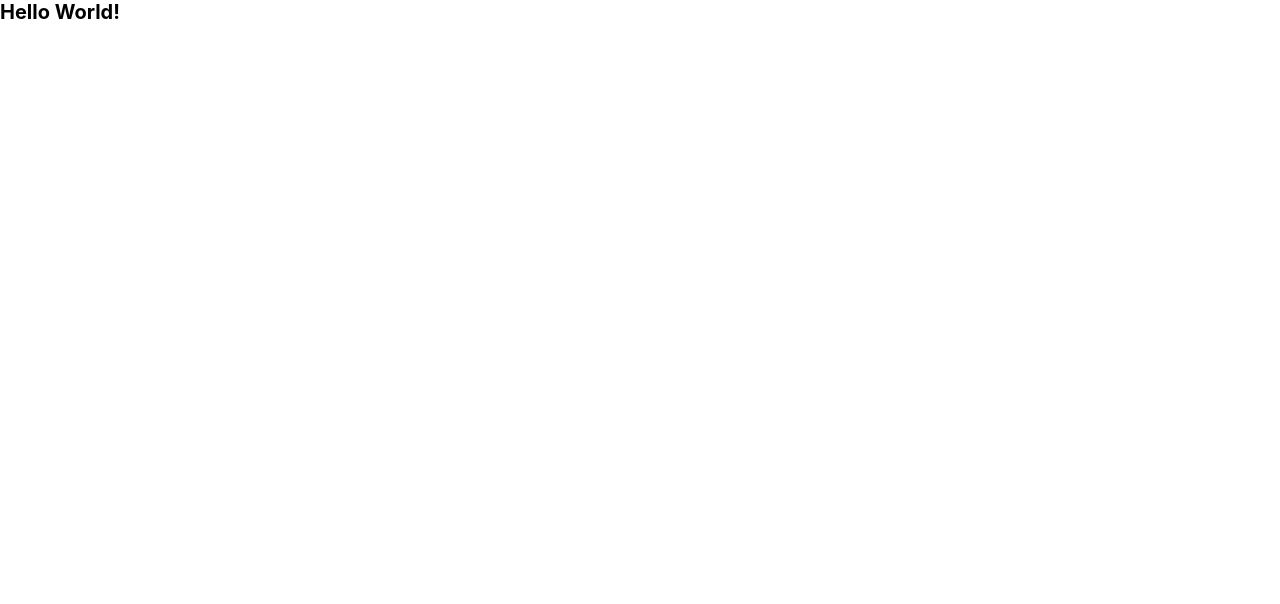
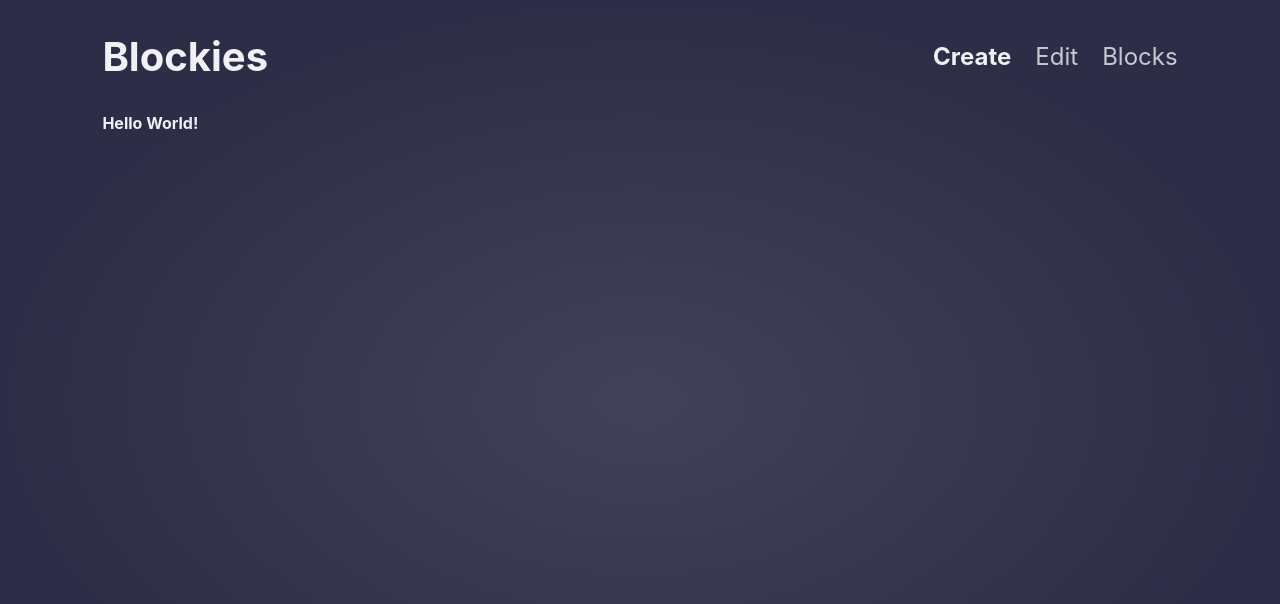
Before and after one commit to MichieCodes/blockies, a Next.js app: page / in a window 1280 px wide. Shown: the top 604 px of the page. Built offline with nearby package versions, Linux system fonts and the light colour scheme.

Commit message:
Implement main layout with navigation bar

```diff
--- /dev/null
+++ b/components/MainLayout.tsx
@@ -0,0 +1,93 @@
+import React from 'react'
+import Link from 'next/link'
+import {useRouter} from 'next/router'
+import styled from 'styled-components'
+
+import {COLORS, SIZES} from '../constants'
+
+interface MainLayoutProps {
+  children: React.ReactNode
+}
+
+const _isActive = (targetPath : string) =>
+  (path : string) => path === targetPath
+
+const NAV_LINKS = [
+  {
+    title: 'Create',
+    path: '/',
+    isActive: _isActive('/')
+  },
+  {
+    title: 'Edit',
+    path: '/edit',
+    isActive: _isActive('/edit')
+  },
+  {
+    title: 'Blocks',
+    path: '/blocks',
+    isActive: _isActive('/blocks')
+  }
+]
+
+export function MainLayout({children} : MainLayoutProps) {
+  const {pathname} = useRouter();
+
+  return (
+    <StyledMainLayout>
+      <StyledHeader>
+        <Link href="/" passHref>
+          <a><StyledSiteTitle>Blockies</StyledSiteTitle></a>
+        </Link>
+
+        <nav>
+          {NAV_LINKS.map((link) =>
+            <Link href={link.path} passHref>
+              <StyledNavLink
+                active={link.isActive(pathname)}>
+                {link.title}
+              </StyledNavLink>
+            </Link>
+          )}
+        </nav>
+      </StyledHeader>
+
+      {children}
+    </StyledMainLayout>
+  )
+}
+
+const StyledMainLayout = styled.div`
+  padding: ${SIZES.s_xl} 12.8rem;
+  width: 100vw;
+  height: 100vh;
+  background: ${COLORS.background_gradient};
+`
+
+const StyledHeader = styled.header`
+  display: flex;
+  justify-content: space-between;
+  margin-bottom: ${SIZES.s_xl};
+
+  nav {
+    display: flex;
+    align-items: center;
+    gap: ${SIZES.s_lg};
+    font-size: 3rem;
+  }
+`
+
+const StyledSiteTitle = styled.h1`
+  font-size: 5rem;
+  font-weight: 700;
+`
+
+const StyledNavLink = styled.a<{active: boolean}>`
+  font-weight: ${(props) => props.active ? 700 : 400};
+  opacity: ${(props) => props.active ? 1 : 0.8};
+  transition: opacity 0.15s ease-in-out;
+
+  &:hover {
+    opacity: 1;
+  }
+`
--- /dev/null
+++ b/components/index.ts
@@ -0,0 +1 @@
+export * from './MainLayout'
--- a/pages/_app.tsx
+++ b/pages/_app.tsx
@@ -1,13 +1,15 @@
 import type {AppProps} from 'next/app'
 
-import {GlobalStyle} from '../styles/global.styles'
+import {MainLayout} from '~/components'
+
+import {GlobalStyle} from '~/styles/global.styles'
 
 function MyApp({Component, pageProps}: AppProps) {
   return (
-    <>
+    <MainLayout>
       <Component {...pageProps} />
       <GlobalStyle />
-    </>
+    </MainLayout>
   )
 }
 
--- a/styles/global.styles.ts
+++ b/styles/global.styles.ts
@@ -1,4 +1,6 @@
 import {createGlobalStyle} from 'styled-components'
+
+import {COLORS} from '~/constants'
 
 export const GlobalStyle = createGlobalStyle`
   /* @font-face {
@@ -32,7 +34,7 @@ export const GlobalStyle = createGlobalStyle`
   }
 
   html {
-    font-size: 62.5%;
+    font-size: 50%;
   }
 
   html,
@@ -40,6 +42,7 @@ export const GlobalStyle = createGlobalStyle`
     padding: 0;
     margin: 0;
     font-family: Ubuntu, -apple-system, BlinkMacSystemFont, Segoe UI, Oxygen, Helvetica Neue, sans-serif;
+    color: ${COLORS.text_light};
   }
 
   a {
```
